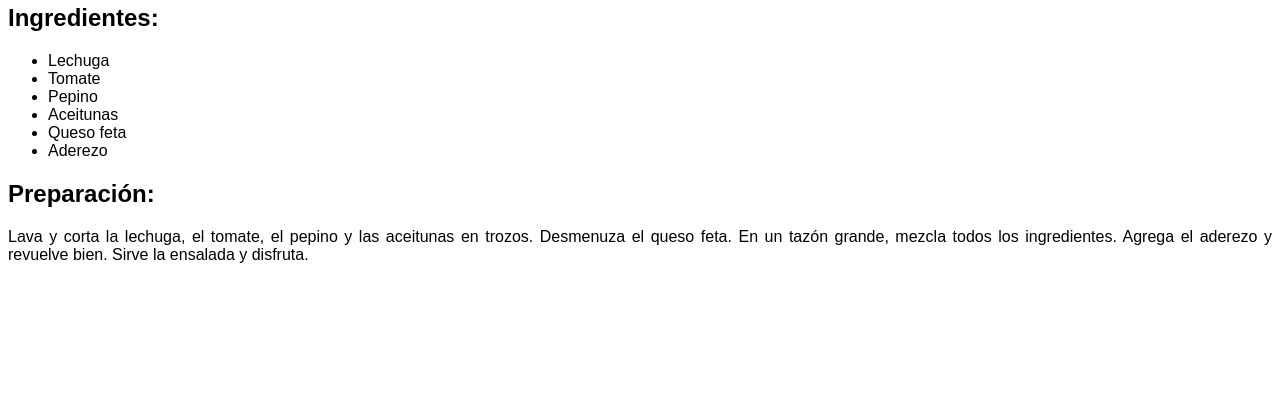
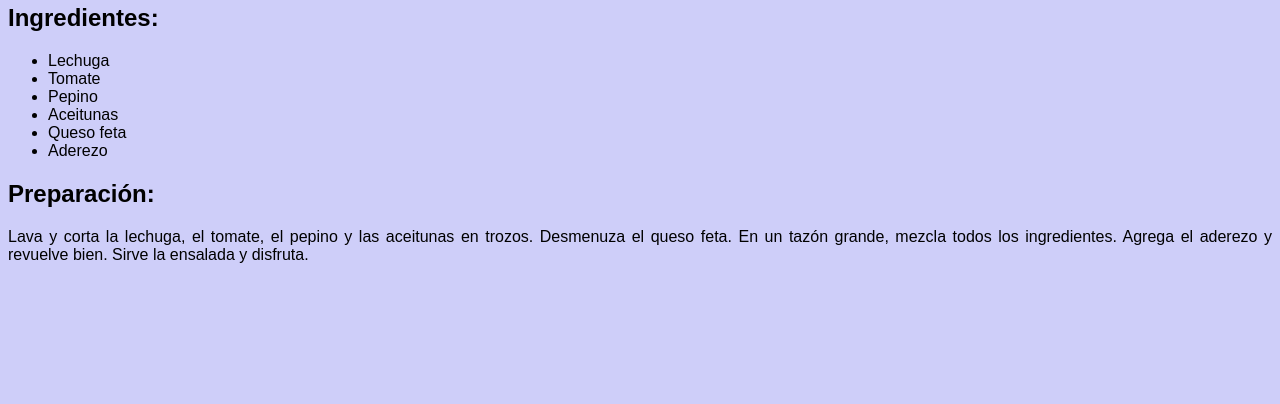
Before and after one commit to AND3SIL4/Aspirantes-mir-html-y-css, a plain HTML site: page ejercicio-html-y-css/index.html in a window 1280 px wide. Shown: the part 396-800 px from the top of the page. Drawn offline with Linux system fonts and the light colour scheme.

Commit message:
Se agrega color al fondo del index

```diff
--- a/ejercicio-html-y-css/stile.css
+++ b/ejercicio-html-y-css/stile.css
@@ -1,3 +1,7 @@
+html{
+    background-color: #cecef9;
+}
+
 h1 {
     color: green;
 }
```
